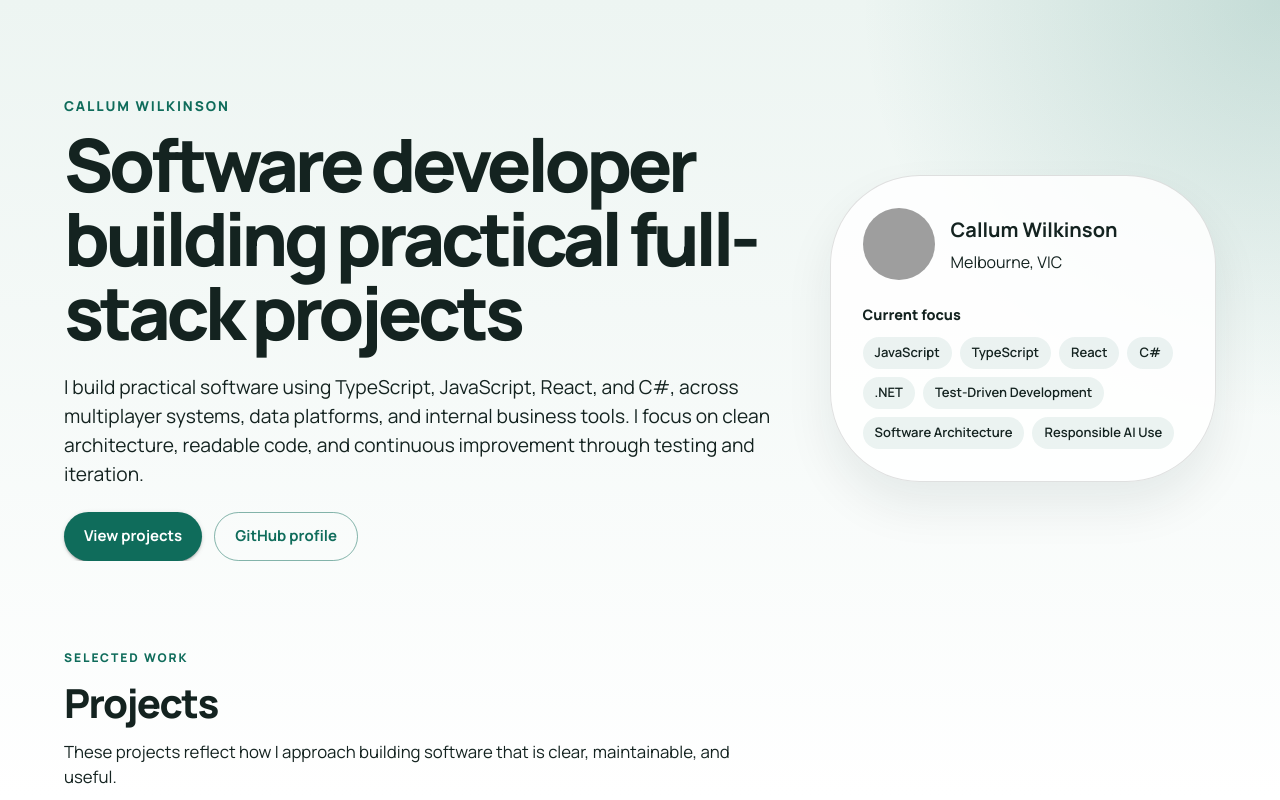
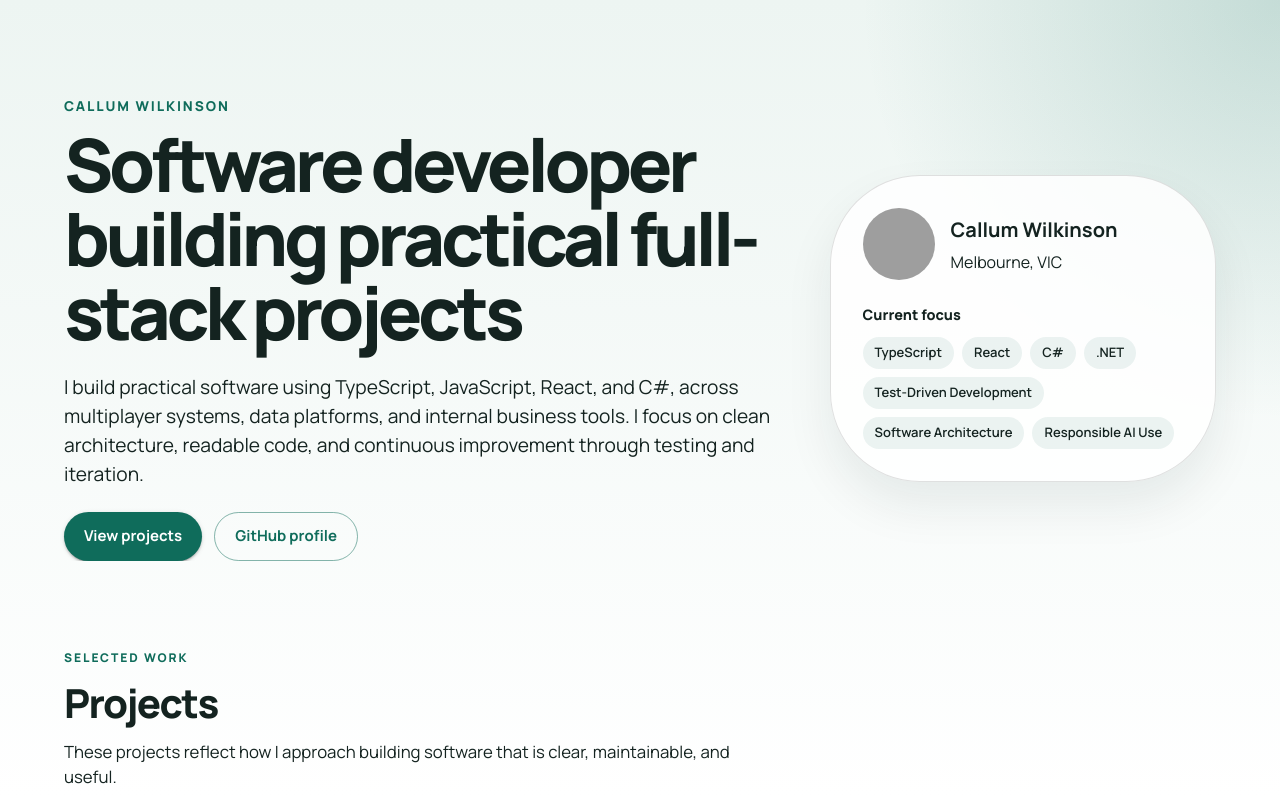
Before and after one commit to CallumWilkinson/portfolio-website, a React (Vite) app: page / in a window 1280 px wide. Shown: the top 800 px of the page. Built offline with nearby package versions, Linux system fonts and the light colour scheme; grey boxes are pictures that could not be loaded.

Commit message:
fix: remove Javacript from chips

```diff
--- a/src/data/profile.ts
+++ b/src/data/profile.ts
@@ -10,7 +10,6 @@ export const profile: ProfileContent = {
   linkedinUrl: "https://www.linkedin.com/in/callumwilkinsondev/",
   avatarUrl: "https://avatars.githubusercontent.com/u/84135636?v=4",
   strengths: [
-    "JavaScript",
     "TypeScript",
     "React",
     "C#",
```
